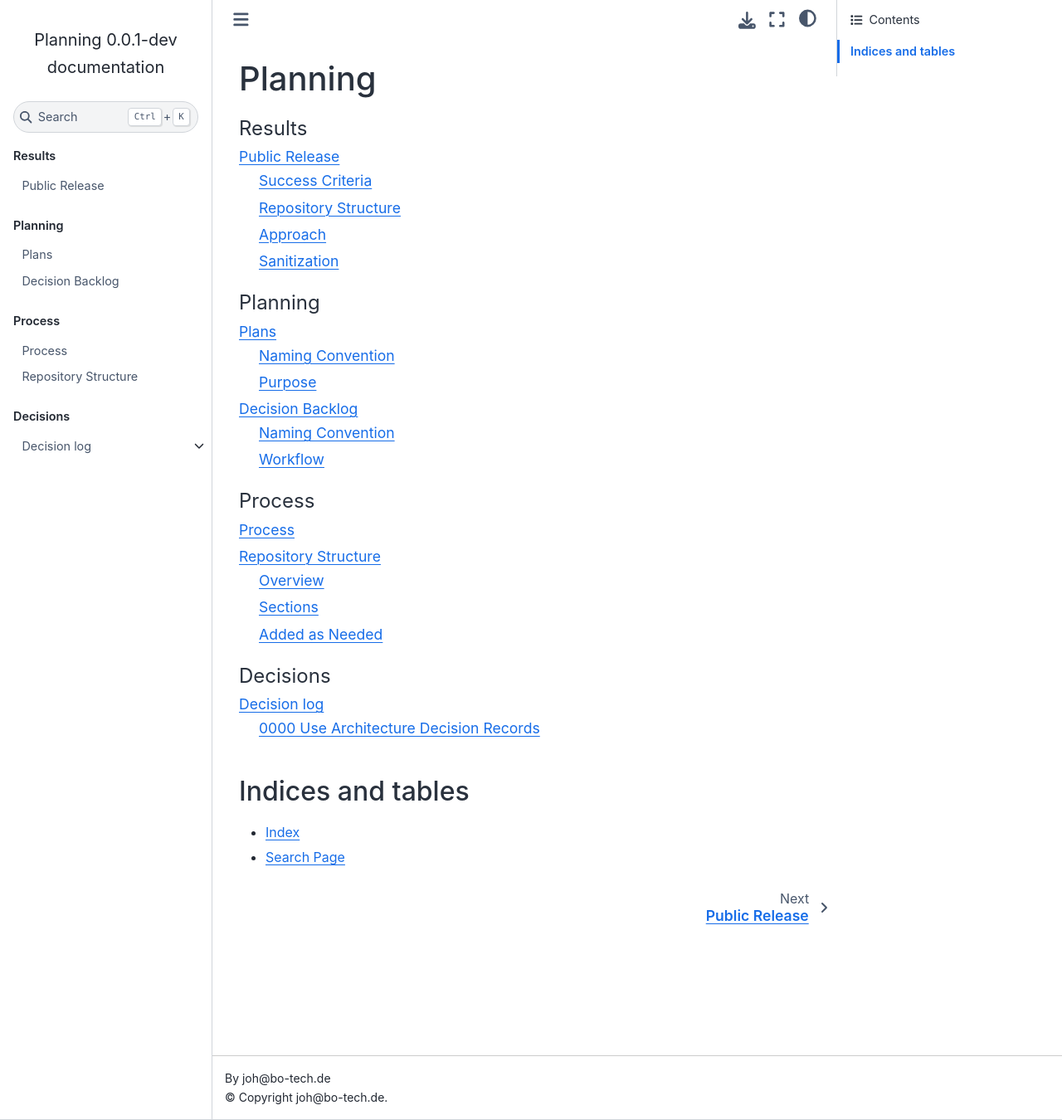
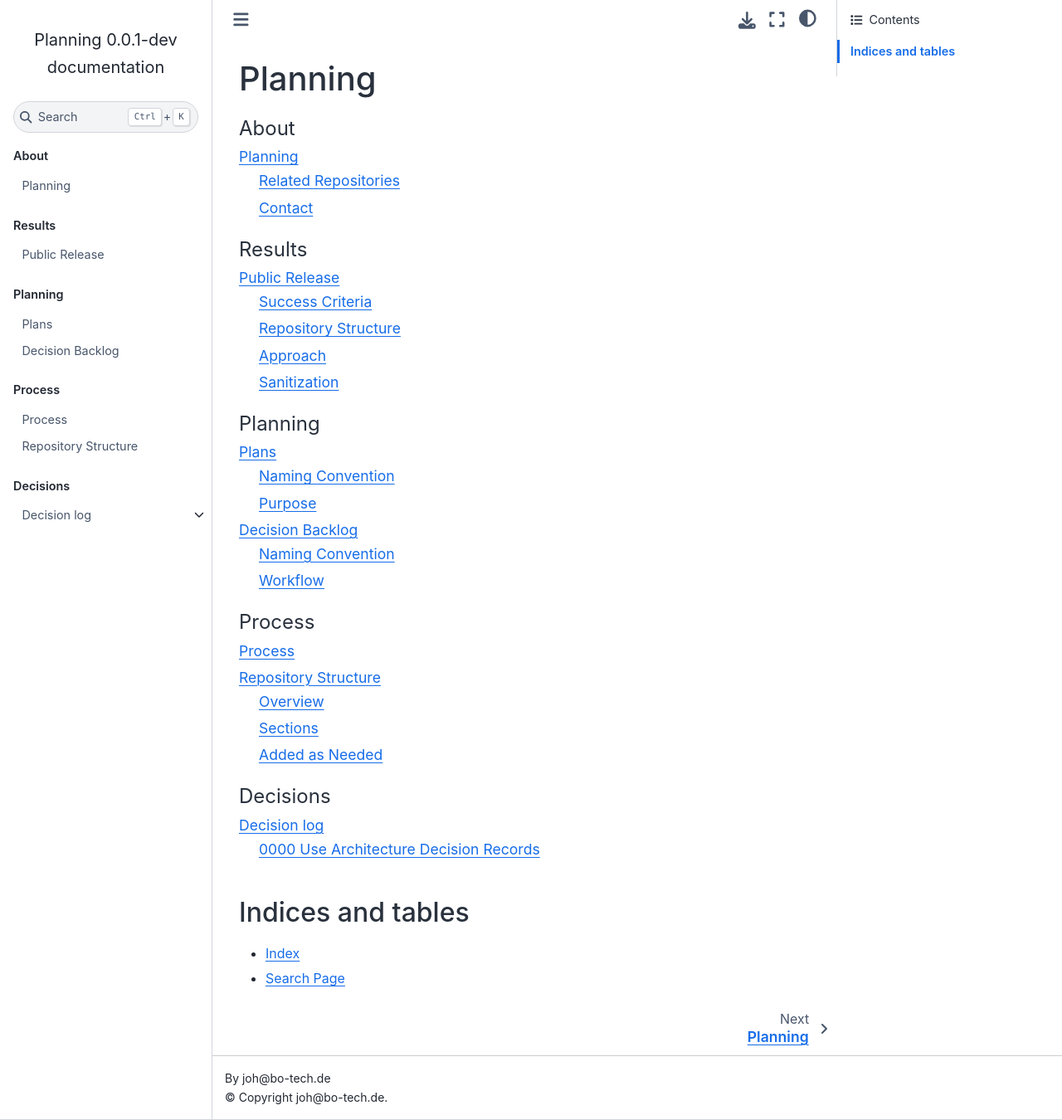
Before and after one commit to bo-tech/business-operations-planning, a Sphinx documentation site: the page built from docs/index.rst, in a window 1280 px wide and 1350 px high. Shown: the whole window at 83% size. Built offline with Sphinx 7.4.7 and the Sphinx Book theme 1.1.4, drawn with Linux system fonts in a browser that asks for light colours.

Commit message:
docs: Add about section including root README

```diff
--- a/docs/index.rst
+++ b/docs/index.rst
@@ -1,6 +1,12 @@
 ========
 Planning
 ========
+
+.. toctree::
+   :maxdepth: 2
+   :caption: About
+
+   about
 
 .. toctree::
    :maxdepth: 2
```
Also changed, not shown: docs/about.md (added, +2 -0 lines).
